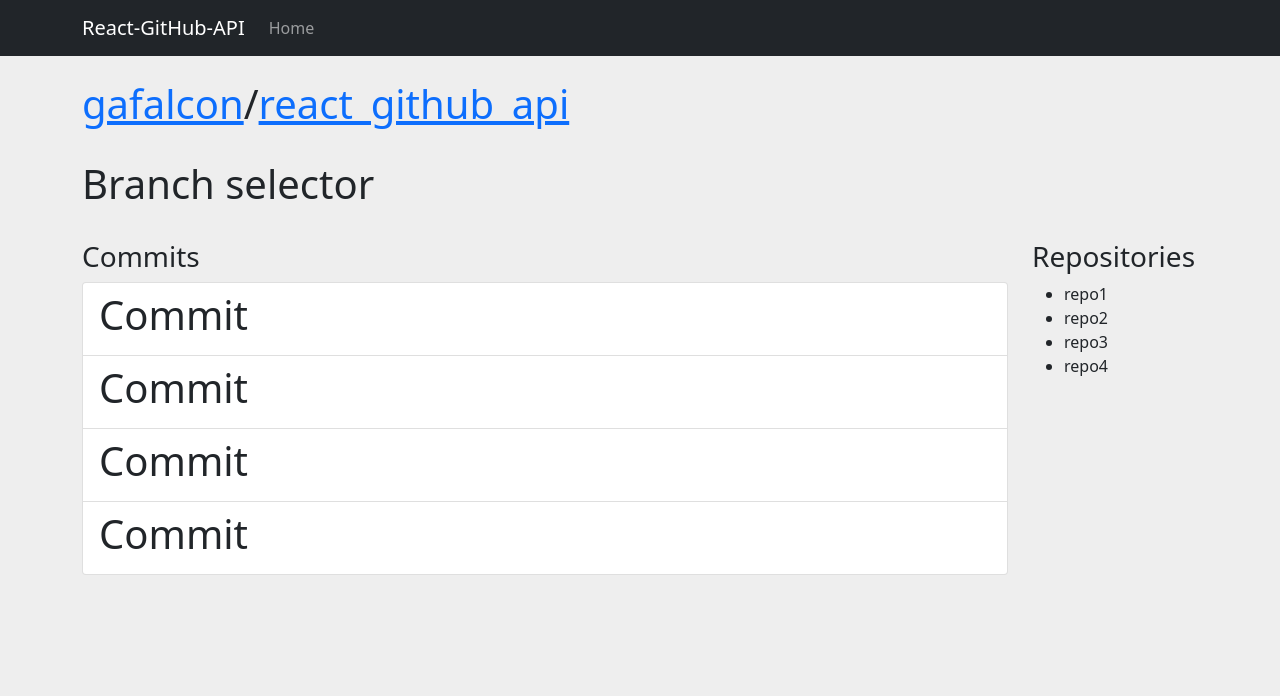
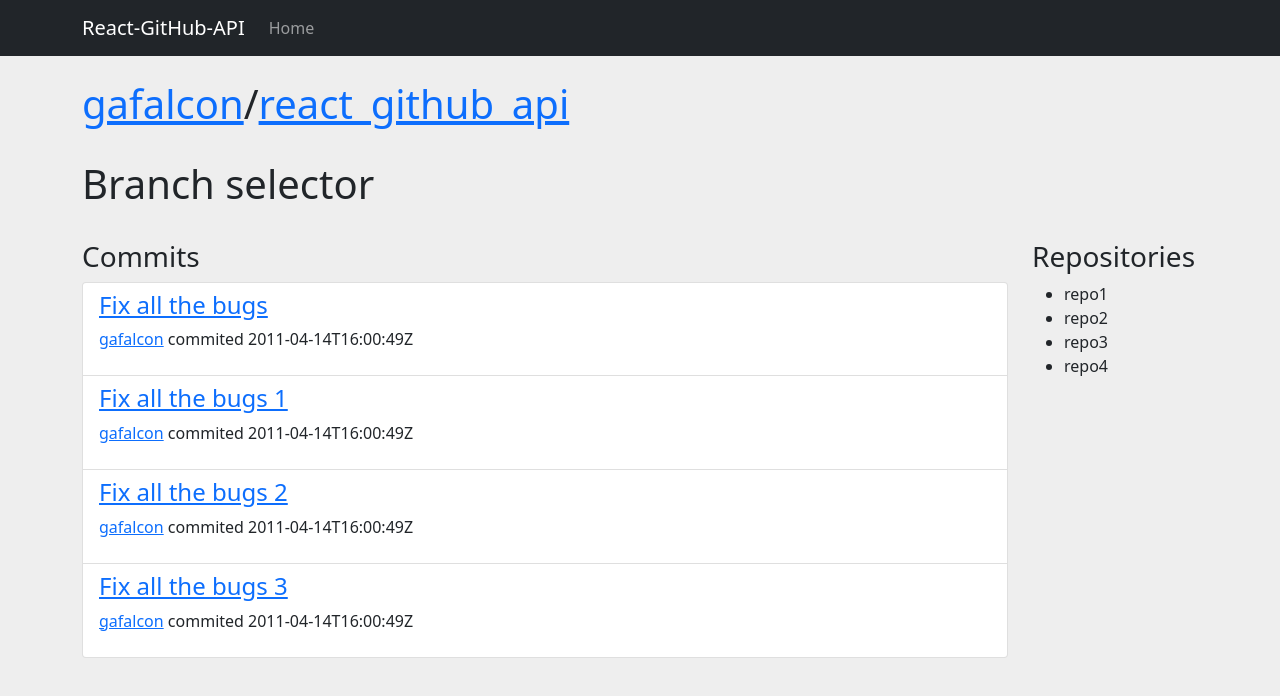
Before and after one commit to gafalcon/react_github_api, a React (Create React App) app: page / in a window 1280 px wide. Shown: the top 696 px of the page. Built offline with nearby package versions, Linux system fonts and the light colour scheme.

Commit message:
Set commit layout

```diff
--- a/src/components/Commit/Commit.jsx
+++ b/src/components/Commit/Commit.jsx
@@ -1,9 +1,15 @@
 import React from "react";
 
-function Commit() {
+function Commit({ commit }) {
   return (
     <div>
-      <h1>Commit</h1>
+      <h4>
+        <a href={commit.url}>{commit.message}</a>
+      </h4>
+      <p>
+        <a href="">{commit.author.name}</a>
+        <span> commited {commit.author.date}</span>
+      </p>
     </div>
   );
 }
```
